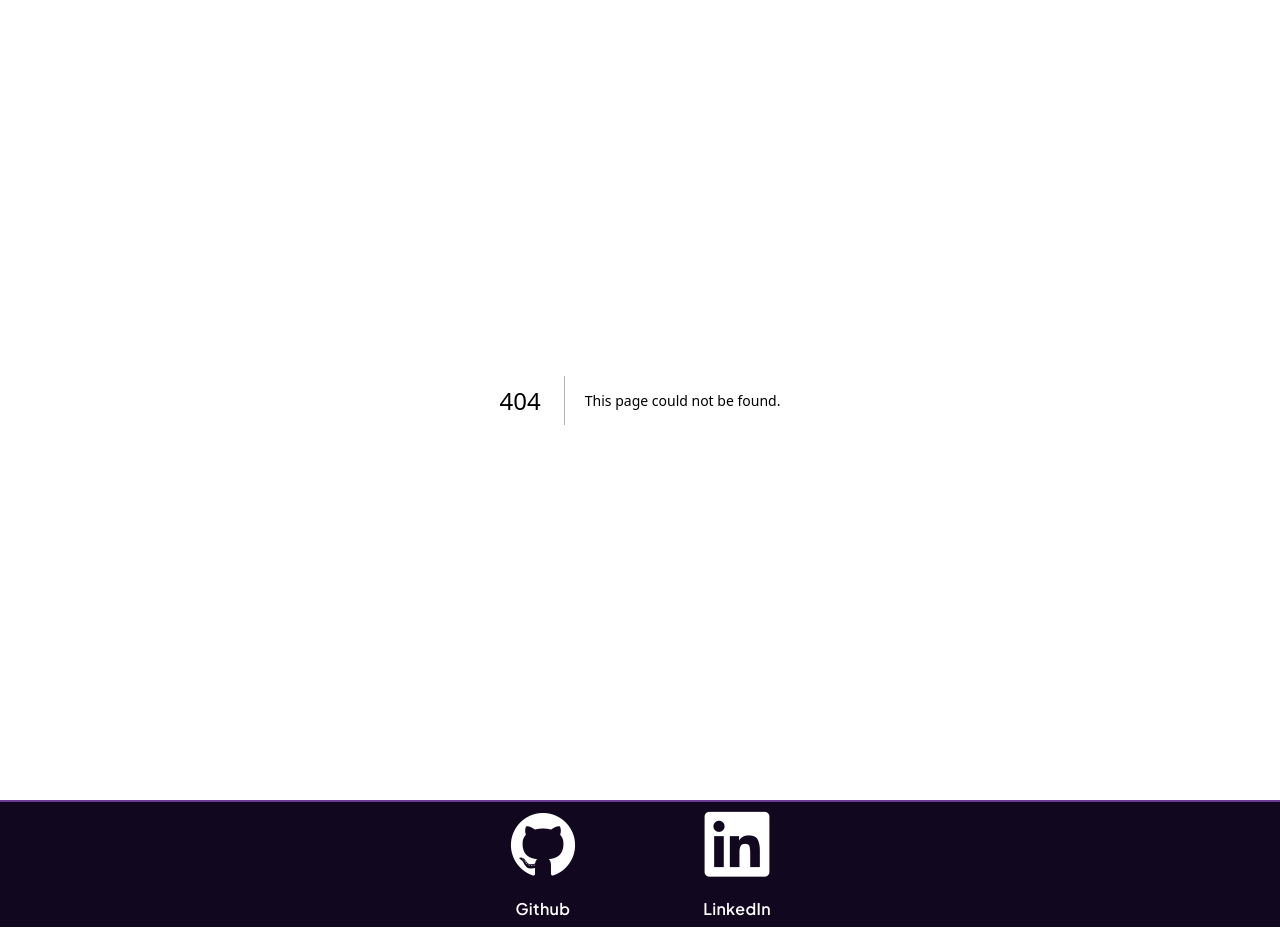
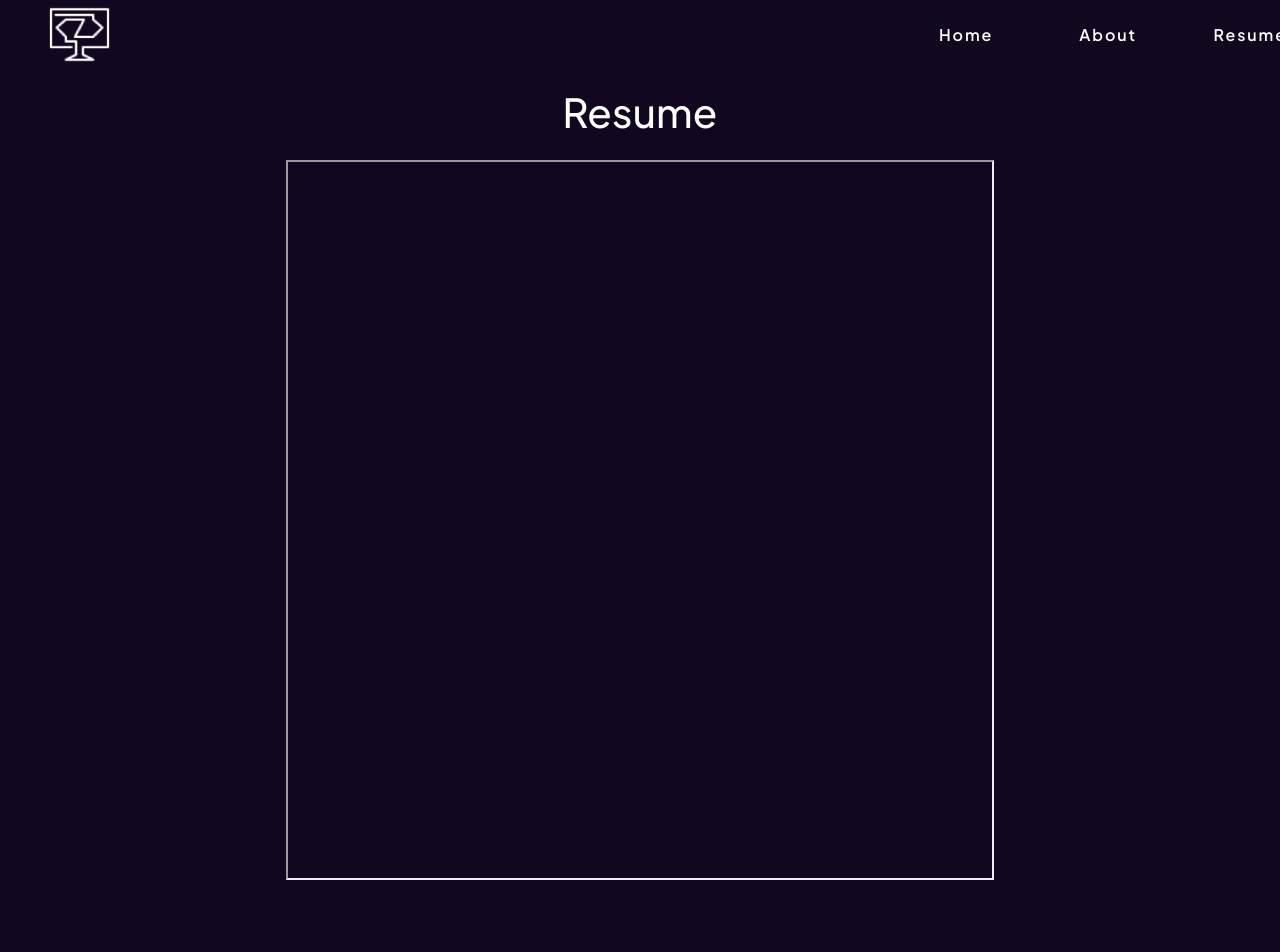
Before and after one commit to nahidath/MyPortofolio, a Next.js app in the folder myportfolio/: page /resume in a window 1280 px wide. Before the commit this address had no page. Shown: the top 952 px of the page. Before the commit the page ends 927 px from the top, so only its background shows below. Built offline with nearby package versions, Linux system fonts and the light colour scheme.

Commit message:
add resume, fix backgroud img, add link in footer

```diff
--- a/myportfolio/src/app/component/Footer.tsx
+++ b/myportfolio/src/app/component/Footer.tsx
@@ -1,19 +1,19 @@
 import styles from "@/app/css/footer.module.css";
 import {NextPage} from "next";
+import Link from "next/link";
 
 
 const Footer: NextPage = () => {
     return (
         <div className={styles.footer}>
-            <div className={styles.footerIcon}>
+            <Link href={"https://github.com/nahidath"} target={"_blank"} className={styles.footerIcon}>
                 <i className="devicon-github-original" style={{fontSize:"4.25rem", color:"#fff"}}></i>
-
                 <div className={styles.footericontxt}>Github</div>
-            </div>
-            <div className={styles.footerIcon}>
+            </Link>
+            <Link href={"https://www.linkedin.com/in/nahidath-gassa-1640b6198/"} target={"_blank"} className={styles.footerIcon}>
                 <i className="devicon-linkedin-plain" style={{fontSize:"4.25rem", color:"#fff"}}></i>
                 <div className={styles.footericontxt}>LinkedIn</div>
-            </div>
+            </Link>
         </div>
     )
 }
--- a/myportfolio/src/app/component/NavBar.tsx
+++ b/myportfolio/src/app/component/NavBar.tsx
@@ -9,14 +9,14 @@ const NavBar:NextPage = () => {
         <div className={styles.header}>
             <img className={styles.logoIcon} alt="" src="/icons/logo.png" />
             <div className={styles.navbar}>
-                <Link href={"/"} className={styles.navlink}>
-                    <div className={styles.navlinkTxt }>Home</div>
+                <Link href={"/"} className={styles.navlinkTxt}>
+                    Home
                 </Link>
-                <Link href={"/about"} className={styles.navlink}>
-                    <div className={styles.navlinkTxt }>About</div>
+                <Link href={"/about"} className={styles.navlinkTxt}>
+                   About
                 </Link>
-                <Link href={"/resume"} className={styles.navlink}>
-                    <div className={styles.navlinkTxt }>Resume</div>
+                <Link href={"/resume"} className={styles.navlinkTxt}>
+                    Resume
                 </Link>
             </div>
         </div>
--- a/myportfolio/src/app/css/footer.module.css
+++ b/myportfolio/src/app/css/footer.module.css
@@ -1,17 +1,17 @@
 .footericontxt {
-    position: relative;
     letter-spacing: 0.02em;
     font-weight: 600;
     font-size: 1rem;
     color: var(--color-white);
     font-family: var(--font-plus-jakarta-sans);
+    padding: 0.5rem;
 }
 .footerIcon {
     display: flex;
     flex-direction: column;
     align-items: center;
     justify-content: center;
-    gap: var(--gap-xl);
+    text-decoration: none;
 }
 
 .footer {
@@ -20,7 +20,6 @@
     border-top: 2px solid var(--color-darkslateblue);
     box-sizing: border-box;
     background-color: var(--color-bckg-global);
-    /*height: 9.75rem;*/
     overflow: hidden;
     flex-shrink: 0;
     display: flex;
@@ -28,5 +27,5 @@
     align-items: center;
     justify-content: center;
     gap: 7.88rem;
-    padding: 0.5rem;
+    padding: 0.7rem;
 }
--- a/myportfolio/src/app/css/navbar.module.css
+++ b/myportfolio/src/app/css/navbar.module.css
@@ -9,6 +9,10 @@
     position: absolute;
     z-index: 100;
     width: 100%;
+    @media (max-width: 768px) {
+        gap: 0rem;
+    }
+
 }
 .logoIcon {
     position: relative;
@@ -28,11 +32,7 @@
     padding: 0rem 0.94rem 0rem 0rem;
 }
 
-.navlink{
-    text-decoration: none;
-}
-
-.navlink:hover{
+.navlinkTxt:hover{
     text-decoration: underline #fff 2px;
     text-underline-position: under;
 
@@ -40,7 +40,7 @@
 
 .navlinkTxt {
     position: relative;
-    letter-spacing: 0.02em;
+    letter-spacing: 0.12em;
     font-weight: 600;
     display: flex;
     align-items: center;
@@ -50,4 +50,5 @@
     flex-shrink: 0;
     color: #fff;
     font-family: var(--font-plus-jakarta-sans);
+    text-decoration: none;
 }
--- /dev/null
+++ b/myportfolio/src/app/css/resume.module.css
@@ -0,0 +1,30 @@
+.resumePage{
+    display: flex;
+    flex-direction: column;
+    align-items: center;
+    justify-content: center;
+    height: 100vh;
+    width: 100%;
+    background-color: var(--color-bckg-global);
+    color: white;
+    font-family: var(--font-plus-jakarta-sans);
+    font-size: 1.25rem;
+    font-weight: 300;
+    line-height: 1.6;
+    letter-spacing: 0.01em;
+    text-align: center;
+    overflow-x: hidden;
+    padding-top: 5rem;
+    padding-bottom: 5rem;
+}
+
+.resumeTitle{
+    font-size: 2.5rem;
+    font-weight: 500;
+    margin-bottom: 1rem;
+}
+
+.resumePdf{
+    width: 100%;
+    height: 100%;
+}
--- a/myportfolio/src/app/globals.css
+++ b/myportfolio/src/app/globals.css
@@ -3,6 +3,9 @@
 body {
   margin: 0;
   line-height: normal;
+    @media (max-width: 768px) {
+        font-size: 14px;
+    }
 }
 :root {
 
--- /dev/null
+++ b/myportfolio/src/app/resume/page.tsx
@@ -0,0 +1,16 @@
+import styles from "@/app/css/resume.module.css";
+
+
+const Page = () => {
+    return (
+        //page to display pdf resume
+           <div className={styles.resumePage}>
+               <div className={styles.resumeTitle}>Resume</div>
+               <iframe src="/resume.pdf" width="55%" height="100%" />
+                {/*<embed src="/resume.pdf" width="100%" height="1000px" />*/}
+           </div>
+
+    )
+}
+
+export default Page;
```
Also changed, not shown: myportfolio/src/app/css/home1.module.css (+10 -3 lines), 2 other files (tests, documents, lock files or other folders).
